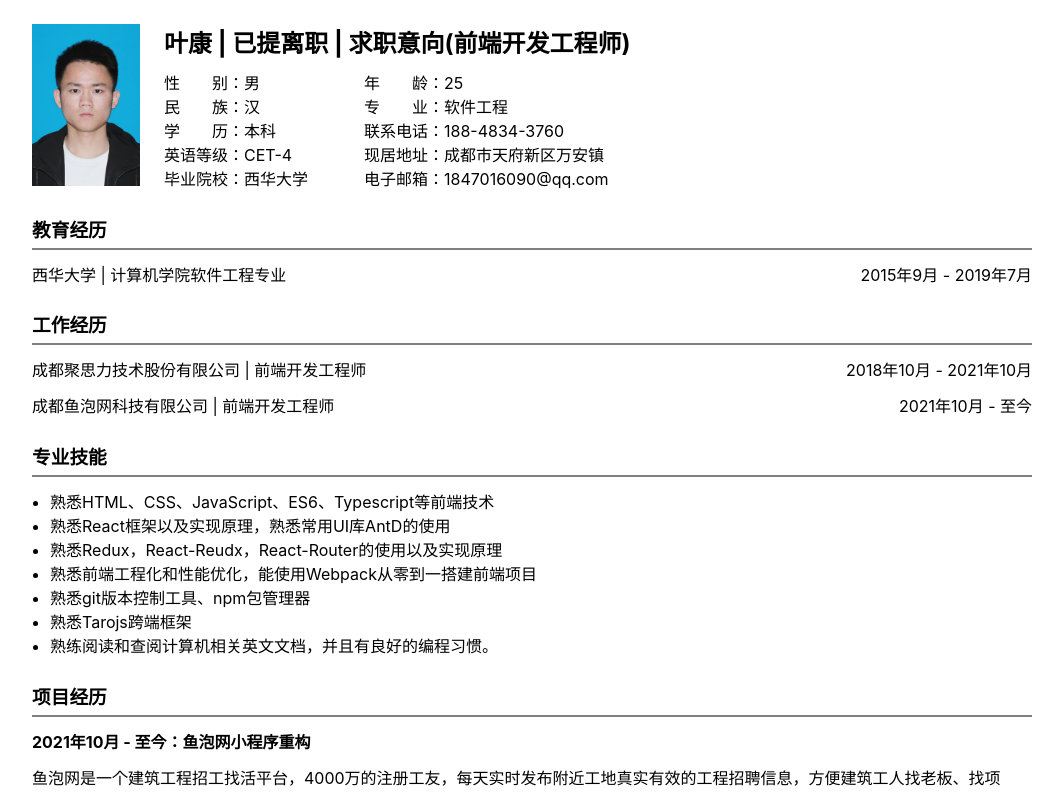
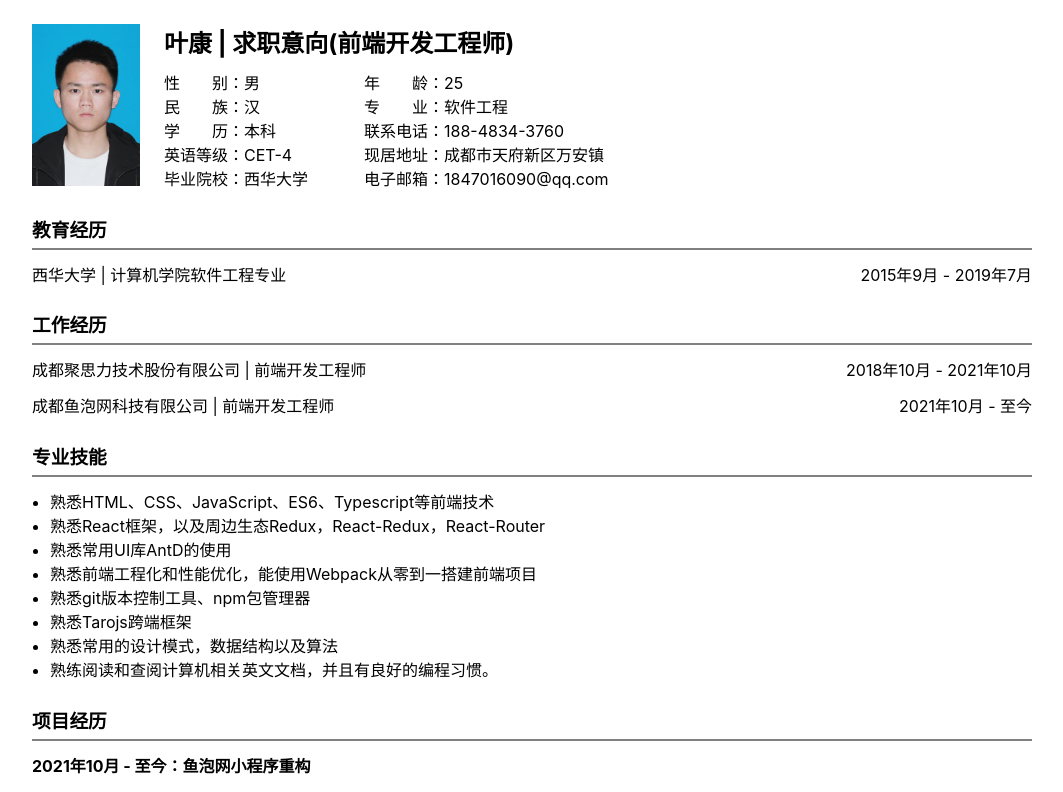
Before and after one commit to 1847016090/testGithubActions, a React (Create React App) app: page / in a window 1280 px wide. Shown: the top 792 px of the page, without its empty margins (108-1171 px from the left). Built offline with nearby package versions, Linux system fonts and the light colour scheme.

Commit message:
fix:更新简历

```diff
--- a/src/App.js
+++ b/src/App.js
@@ -16,7 +16,7 @@ function App() {
           <img src={avatartImg} alt="" />
         </div>
         <div className="_w_6 _flex _v _between">
-          <h2>{showInfo("叶康 | 已提离职 | 求职意向(前端开发工程师)")}</h2>
+          <h2>{showInfo("叶康 | 求职意向(前端开发工程师)")}</h2>
           <div className="_flex _between">
             <div className="_w_2">
               <div>性　　别：男</div>
@@ -60,11 +60,12 @@ function App() {
         <h3 className="header-title">专业技能</h3>
         <ul>
           <li>熟悉HTML、CSS、JavaScript、ES6、Typescript等前端技术</li>
-          <li>熟悉React框架以及实现原理，熟悉常用UI库AntD的使用</li>
-          <li>熟悉Redux，React-Reudx，React-Router的使用以及实现原理</li>
+          <li>熟悉React框架，以及周边生态Redux，React-Redux，React-Router</li>
+          <li>熟悉常用UI库AntD的使用</li>
           <li>熟悉前端工程化和性能优化，能使用Webpack从零到一搭建前端项目</li>
           <li>熟悉git版本控制工具、npm包管理器</li>
           <li>熟悉Tarojs跨端框架</li>
+          <li>熟悉常用的设计模式，数据结构以及算法</li>
           <li>熟练阅读和查阅计算机相关英文文档，并且有良好的编程习惯。</li>
         </ul>
       </div>
```
